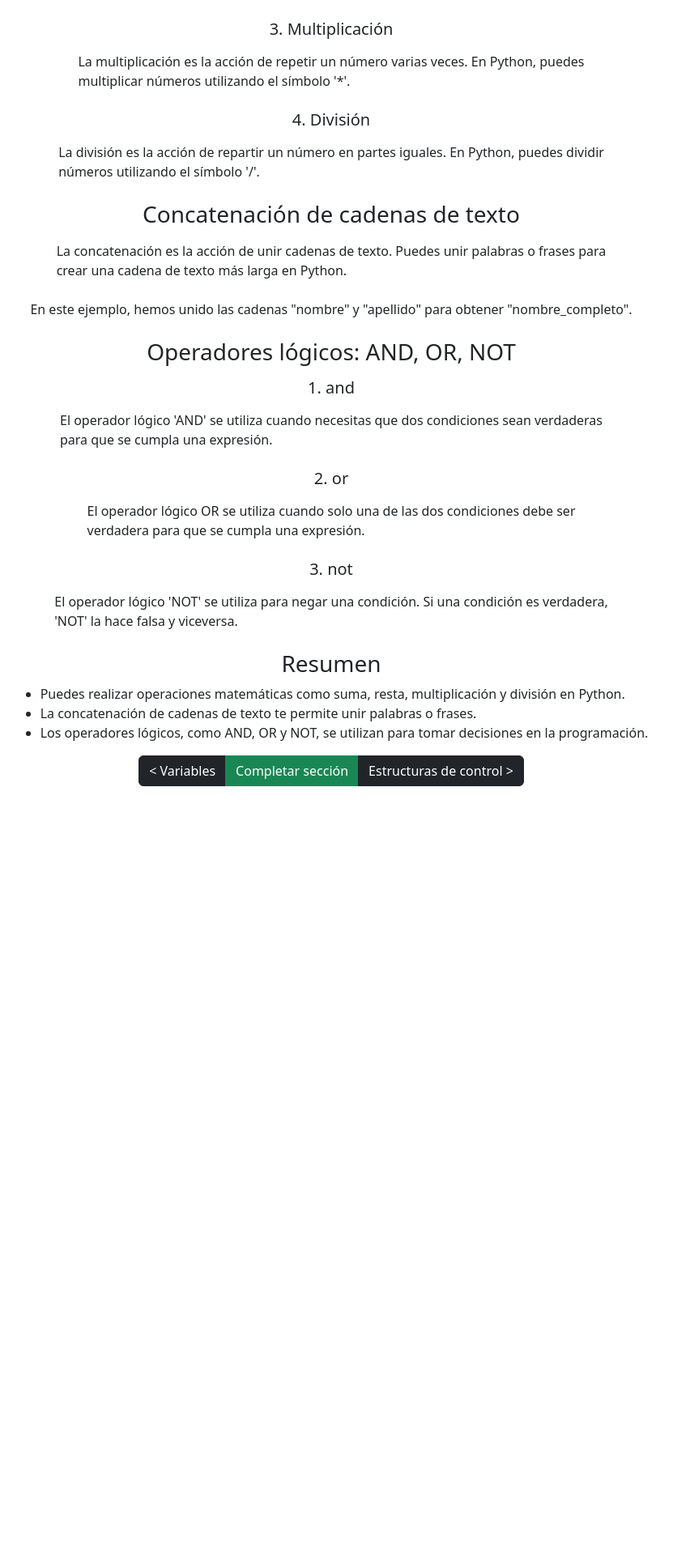
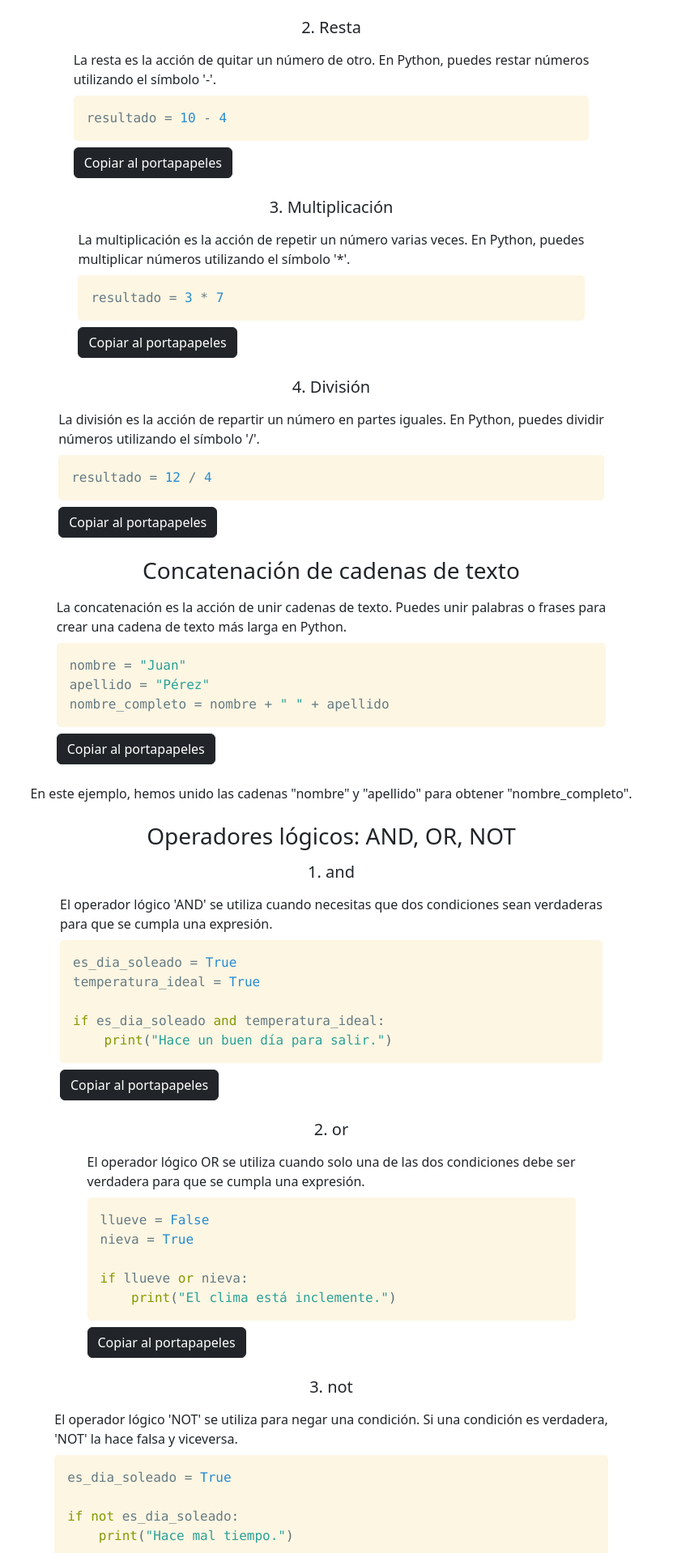
Before and after one commit to KevinSanchezO/code-kids-play, a React (Vite) app: page /operations in a window 1280 px wide. Shown: the part 622-2540 px from the top of the page at 81% size, without its empty margins (231-1062 px from the left). Before the commit the page ends 1617 px from the top, so only its background shows below. Built offline with nearby package versions, Linux system fonts and the light colour scheme.

Commit message:
Implemented the code sections in other modules and modified the NavBar

```diff
--- a/src/components/Navbar.jsx
+++ b/src/components/Navbar.jsx
@@ -58,12 +58,6 @@ export const Navbar = () => {
                 <ul className="navbar-nav ml-auto">
                     <button
                     className='mnav-item nav-link btn'
-                    onClick={redirectFAQ}>
-                        FAQ
-                    </button>
-
-                    <button
-                    className='mnav-item nav-link btn'
                     onClick={redirectAboutUs}>
                         Sobre nosotros
                     </button>
--- a/src/pages/modulepages/ControlStructsPage.jsx
+++ b/src/pages/modulepages/ControlStructsPage.jsx
@@ -1,5 +1,5 @@
 import { useEffect } from "react";
-import { ButtonGroup, ScrollToTop } from "../../components";
+import { ButtonGroup, ScrollToTop , ClipBoard } from "../../components";
 
 export const ControlStructsPage = () => {
   useEffect(() => {
@@ -46,9 +46,17 @@ export const ControlStructsPage = () => {
       Imagina que estás en una encrucijada y debes elegir un camino. Los condicionales <br/>
       funcionan de manera similar, te permiten elegir entre varias opciones en función de <br/>
       condiciones específicas.
+      <ClipBoard codigo =
+      {
+`edad = 12
+
+if edad < 10:
+    print("Eres un niño.")
+elif edad >= 10 and edad < 18:
+    print("Eres un adolescente.")
+else:
+    print("Eres un adulto.")`} />
       </p>
-
-      {/* Ejemplo */}
 
       <p className="mt-2">
       Así, dependiendo de tu edad, se muestra un mensaje diferente.
@@ -72,9 +80,14 @@ export const ControlStructsPage = () => {
       <p className="mt-2">
       El bucle "while" te permite repetir una acción mientras una condición sea verdadera. Es <br/>
       como repetir una tarea hasta que se cumpla cierta condición.
+      <ClipBoard codigo =
+      {
+`contador = 0
+
+while contador < 5:
+    print("Hola, mundo!")
+    contador += 1`} />
       </p>
-
-      {/* Ejemplo */}
 
       <p className="mt-2">
       Así, se imprime "Hola, mundo" cinco veces.
@@ -87,15 +100,17 @@ export const ControlStructsPage = () => {
       <p className="mt-2">
       El bucle "for" es ideal para recorrer elementos en una colección, como una lista. Facilita la <br/>
       iteración a través de los elementos.
+      <ClipBoard codigo =
+      {
+`colores = ["rojo", "verde", "azul"]
+
+for color in colores:
+    print("Color: " + color)`} />
       </p>
-
-      {/* Ejemplo */}
 
       <p className="mt-2">
       Esto mostrará los colores uno por uno.
       </p>
-
-
 
       <h3 className="mt-2">
       Uso de las instrucciones break y continue
@@ -113,9 +128,13 @@ export const ControlStructsPage = () => {
       <p className="mt-2">
       La instrucción "break" te permite salir inmediatamente de un bucle si se cumple cierta <br/>
       condición.
+      <ClipBoard codigo =
+      {
+`for numero in range(10):
+if numero == 5:
+    break
+print(numero)`} />
       </p>
-
-      {/* Ejemplo */}
 
       <p className="mt-2">
       Esto imprimirá los números del 0 al 4 y luego saldrá del bucle.
@@ -127,6 +146,12 @@ export const ControlStructsPage = () => {
 
       <p className="mt-2">
       La instrucción "continue" te permite saltar una iteración y pasar a la siguiente en un bucle.
+      <ClipBoard codigo =
+      {
+`for numero in range(10):
+if numero % 2 == 0:
+    continue
+print(numero)`} />
       </p>
 
       {/* Ejemplo */}
--- a/src/pages/modulepages/OperationsPage.jsx
+++ b/src/pages/modulepages/OperationsPage.jsx
@@ -1,5 +1,5 @@
 import { useEffect } from "react";
-import { ButtonGroup, ScrollToTop } from "../../components"
+import { ButtonGroup, ScrollToTop, ClipBoard } from "../../components"
 
 export const OperationsPage = () => {
   useEffect(() => {
@@ -36,9 +36,10 @@ export const OperationsPage = () => {
       <p className="mt-2">
       La suma es la acción de agregar números. En Python, puedes sumar números utilizando el <br/>
       símbolo '+'.
+      <ClipBoard codigo =
+      {
+`resultado = 5 + 3`} />
       </p>
-
-      {/* Ejemplo */}
 
       <h5 className="mt-2">
       2. Resta
@@ -47,10 +48,10 @@ export const OperationsPage = () => {
       <p className="mt-2">
       La resta es la acción de quitar un número de otro. En Python, puedes restar números <br/>
       utilizando el símbolo '-'.
+      <ClipBoard codigo =
+      {
+`resultado = 10 - 4`} />
       </p>
-
-      {/* Ejemplo */}
-
 
       <h5 className="mt-2">
       3. Multiplicación
@@ -59,10 +60,10 @@ export const OperationsPage = () => {
       <p className="mt-2">
       La multiplicación es la acción de repetir un número varias veces. En Python, puedes  <br/>
       multiplicar números utilizando el símbolo '*'.
+      <ClipBoard codigo =
+      {
+`resultado = 3 * 7`} />
       </p>
-
-      {/* Ejemplo */}
-
 
       <h5 className="mt-2">
       4. División
@@ -71,10 +72,10 @@ export const OperationsPage = () => {
       <p className="mt-2">
       La división es la acción de repartir un número en partes iguales. En Python, puedes dividir  <br/>
       números utilizando el símbolo '/'.
+      <ClipBoard codigo =
+      {
+`resultado = 12 / 4`} />
       </p>
-
-      {/* Ejemplo */}
-
 
       <h3 className="mt-2">
       Concatenación de cadenas de texto
@@ -83,9 +84,12 @@ export const OperationsPage = () => {
       <p className="mt-2">
       La concatenación es la acción de unir cadenas de texto. Puedes unir palabras o frases para <br/>
       crear una cadena de texto más larga en Python.
+      <ClipBoard codigo =
+      {
+`nombre = "Juan"
+apellido = "Pérez"
+nombre_completo = nombre + " " + apellido`} />
       </p>
-
-      {/* Ejemplo */}
 
       <p className="mt-2">
       En este ejemplo, hemos unido las cadenas "nombre" y "apellido" para obtener "nombre_completo".<br/>
@@ -102,9 +106,14 @@ export const OperationsPage = () => {
       <p className="mt-2">
       El operador lógico 'AND' se utiliza cuando necesitas que dos condiciones sean verdaderas <br/>
       para que se cumpla una expresión.
+      <ClipBoard codigo =
+      {
+`es_dia_soleado = True
+temperatura_ideal = True
+
+if es_dia_soleado and temperatura_ideal:
+    print("Hace un buen día para salir.")`} />
       </p>
-
-      {/* Ejemplo */}
 
       <h5 className="mt-2">
       2. or
@@ -113,6 +122,13 @@ export const OperationsPage = () => {
       <p className="mt-2">
       El operador lógico OR se utiliza cuando solo una de las dos condiciones debe ser <br/>
       verdadera para que se cumpla una expresión.
+      <ClipBoard codigo =
+      {
+`llueve = False
+nieva = True
+
+if llueve or nieva:
+    print("El clima está inclemente.")`} />
       </p>
 
       {/* Ejemplo */}
@@ -124,6 +140,12 @@ export const OperationsPage = () => {
       <p className="mt-2">
       El operador lógico 'NOT' se utiliza para negar una condición. Si una condición es verdadera,  <br/>
       'NOT' la hace falsa y viceversa.
+      <ClipBoard codigo =
+      {
+`es_dia_soleado = True
+
+if not es_dia_soleado:
+    print("Hace mal tiempo.")`} />
       </p>
 
       {/* Ejemplo */}
--- a/src/pages/modulepages/VariablePage.jsx
+++ b/src/pages/modulepages/VariablePage.jsx
@@ -109,8 +109,6 @@ nombre = "Juan"`
 } />
       </p>
 
-
-
       <p className="mt-2">
       En este ejemplo, hemos declarado una variable llamada nombre y luego le hemos asignado<br/>
       el valor "Juan".
```
